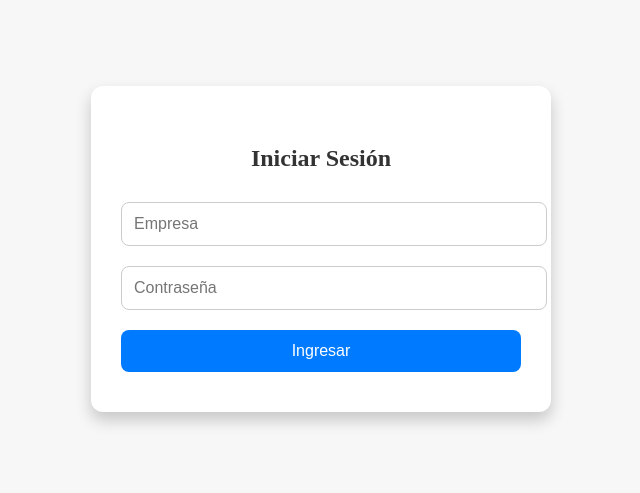
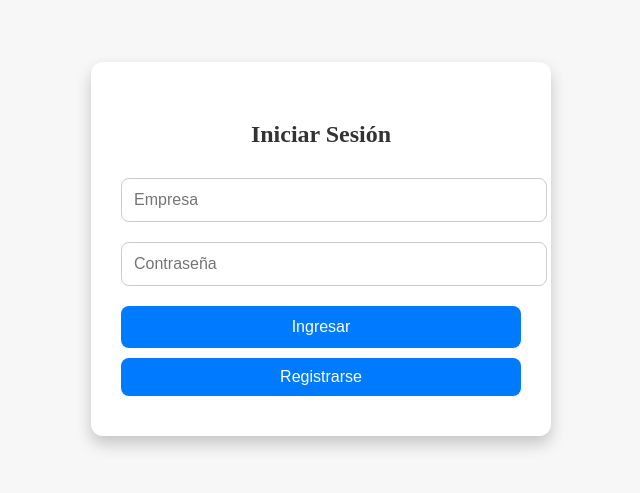
Before and after one commit to LyMCompany/sistema-inventario-rfid, a React (Create React App) app in the folder frontend/: page / in a window 1280 px wide. Shown: the part 159-652 px from the top of the page, without its empty margins (319-959 px from the left). Built offline with nearby package versions, Linux system fonts and the light colour scheme.

Commit message:
Agregado botón de registro en Login y función de registro completa

```diff
--- a/frontend/src/components/Login.jsx
+++ b/frontend/src/components/Login.jsx
@@ -1,8 +1,9 @@
 import React, { useState } from 'react';
 import { useNavigate } from 'react-router-dom';
 import Swal from 'sweetalert2';
+import { handleRegistro } from './RegistroUsuario';
+import '../styles/Login.css';
 import { useUser } from '../context/UserContext';
-import '../styles/Login.css';
 
 function Login() {
   const { setUsername } = useUser();
@@ -30,10 +31,14 @@ function Login() {
       if (response.ok && data.mensaje === 'Login exitoso') {
         const usuario = data.usuario;
         localStorage.setItem('usuario', JSON.stringify(usuario));
+        localStorage.setItem('username', usuario.empresa);
         setUsername(usuario.empresa);
-        localStorage.setItem('username', usuario.empresa);
 
-        navigate('/dashboard');
+        if (usuario.rol === 'admin') {
+          navigate('/admin');
+        } else {
+          navigate('/dashboard');
+        }
       } else {
         Swal.fire('Error', data.mensaje, 'error');
       }
@@ -62,6 +67,21 @@ function Login() {
           />
           <button type="submit">Ingresar</button>
         </form>
+        <button
+          type="button"
+          onClick={handleRegistro}
+          style={{
+            marginTop: '10px',
+            background: '#007bff',
+            color: '#fff',
+            border: 'none',
+            padding: '10px',
+            borderRadius: '8px',
+            cursor: 'pointer'
+          }}
+        >
+          Registrarse
+        </button>
       </div>
     </div>
   );
--- a/frontend/src/components/RegistroUsuario.jsx
+++ b/frontend/src/components/RegistroUsuario.jsx
@@ -1,121 +1,80 @@
-import React from 'react';
 import Swal from 'sweetalert2';
+import { v4 as uuidv4 } from 'uuid';
 
-const RegistroUsuario = () => {
-  const handleRegistro = async () => {
-    const { value: datos } = await Swal.fire({
-      title: 'Registro de Usuario',
-      html:
-        '<input id="swal-nombre" class="swal2-input" placeholder="Nombre">' +
-        '<input id="swal-apellidos" class="swal2-input" placeholder="Apellidos">' +
-        '<input id="swal-correo" type="email" class="swal2-input" placeholder="Correo">' +
-        '<input id="swal-empresa" class="swal2-input" placeholder="Nombre de la Empresa">' +
-        '<input id="swal-telefono" class="swal2-input" placeholder="Teléfono">',
-      focusConfirm: false,
-      preConfirm: () => {
-        return {
-          nombre: document.getElementById('swal-nombre').value,
-          apellidos: document.getElementById('swal-apellidos').value,
-          correo: document.getElementById('swal-correo').value,
-          empresa: document.getElementById('swal-empresa').value,
-          telefono: document.getElementById('swal-telefono').value,
-        };
-      },
-      showCancelButton: true,
-      confirmButtonText: 'Enviar datos'
-    });
+export const handleRegistro = async () => {
+  const { value: formValues } = await Swal.fire({
+    title: 'Registro de Usuario',
+    html:
+      '<input id="nombre" class="swal2-input" placeholder="Nombre">' +
+      '<input id="apellidos" class="swal2-input" placeholder="Apellidos">' +
+      '<input id="correo" type="email" class="swal2-input" placeholder="Correo">' +
+      '<input id="empresa" class="swal2-input" placeholder="Empresa">' +
+      '<input id="telefono" class="swal2-input" placeholder="Teléfono">',
+    focusConfirm: false,
+    showCancelButton: true,
+    confirmButtonText: 'Enviar datos',
+    preConfirm: () => {
+      const nombre = document.getElementById('nombre').value;
+      const apellidos = document.getElementById('apellidos').value;
+      const correo = document.getElementById('correo').value;
+      const empresa = document.getElementById('empresa').value;
+      const telefono = document.getElementById('telefono').value;
 
-    if (datos) {
-      try {
-        const res = await fetch('http://localhost:5000/register', {
-          method: 'POST',
-          headers: { 'Content-Type': 'application/json' },
-          body: JSON.stringify(datos)
-        });
+      if (!nombre || !apellidos || !correo || !empresa || !telefono) {
+        Swal.showValidationMessage('Todos los campos son obligatorios');
+        return false;
+      }
 
-        const respuesta = await res.json();
+      return { nombre, apellidos, correo, empresa, telefono };
+    }
+  });
 
-        if (!res.ok) {
-          throw new Error(respuesta.mensaje || 'Error al registrar');
-        }
+  if (formValues) {
+    const llave = uuidv4().slice(0, 4) + '-' + uuidv4().slice(0, 4) + '-' + uuidv4().slice(0, 4);
 
-        Swal.fire('Llave generada', `Llave: ${respuesta.llave}`, 'info');
-        validarLlave(respuesta.empresa);
-
-      } catch (error) {
-        Swal.fire('Error', error.message, 'error');
-      }
-    }
-  };
-
-  const validarLlave = async (empresa) => {
-    for (let intento = 1; intento <= 3; intento++) {
-      const { value: llaveIngresada } = await Swal.fire({
-        title: `Validar llave para ${empresa}`,
-        input: 'text',
-        inputPlaceholder: 'Ingrese la llave enviada',
-        showCancelButton: true,
-        confirmButtonText: 'Validar'
+    try {
+      const response = await fetch('https://backend-inventario-t3yr.onrender.com/auth/registrar', {
+        method: 'POST',
+        headers: { 'Content-Type': 'application/json' },
+        body: JSON.stringify({ ...formValues, clave: llave })
       });
 
-      if (!llaveIngresada) return;
+      const data = await response.json();
 
-      const res = await fetch('http://localhost:5000/validar-llave', {
-        method: 'POST',
-        headers: { 'Content-Type': 'application/json' },
-        body: JSON.stringify({ empresa, llaveIngresada })
-      });
+      if (response.ok) {
+        let intentos = 0;
+        let validado = false;
 
-      const data = await res.json();
+        while (intentos < 3 && !validado) {
+          const { value: claveIngresada } = await Swal.fire({
+            title: `Validación para empresa ${formValues.empresa}`,
+            input: 'text',
+            inputLabel: 'Ingresa la llave enviada:',
+            inputPlaceholder: 'xxxx-xxxx-xxxx',
+            showCancelButton: true,
+            inputValidator: (value) => {
+              if (!value) return 'Debes ingresar una llave';
+            }
+          });
 
-      if (res.ok && data.validado) {
-        Swal.fire('Validación exitosa', 'Llave correcta', 'success');
-        return pedirContraseña(empresa);
-      } else if (res.status === 401) {
-        Swal.fire('Llave incorrecta', `Intento ${data.intentos} de 3`, 'error');
+          if (claveIngresada === llave) {
+            await Swal.fire('Registro exitoso', 'Usuario registrado correctamente.', 'success');
+            validado = true;
+          } else {
+            intentos++;
+            if (intentos >= 3) {
+              Swal.fire('Error', 'Has superado el número de intentos', 'error');
+            } else {
+              Swal.fire('Error', 'Llave incorrecta', 'warning');
+            }
+          }
+        }
       } else {
-        Swal.fire('Error', data.mensaje, 'error');
-        break;
+        Swal.fire('Error', data.mensaje || 'No se pudo registrar', 'error');
       }
+    } catch (error) {
+      console.error('Error durante el registro:', error);
+      Swal.fire('Error', 'Error en la solicitud', 'error');
     }
-
-    Swal.fire('Cancelado', 'Se excedieron los intentos', 'error');
-  };
-
-  const pedirContraseña = async (empresa) => {
-    const { value: password } = await Swal.fire({
-      title: 'Registre su contraseña',
-      input: 'password',
-      inputPlaceholder: 'Ingrese una contraseña',
-      confirmButtonText: 'Aceptar',
-      inputAttributes: {
-        autocapitalize: 'off',
-        autocorrect: 'off'
-      }
-    });
-
-    if (!password) return;
-
-    const res = await fetch('http://localhost:5000/registrar-password', {
-      method: 'POST',
-      headers: { 'Content-Type': 'application/json' },
-      body: JSON.stringify({ empresa, password })
-    });
-
-    const data = await res.json();
-
-    if (res.ok) {
-      Swal.fire('Usuario registrado', data.mensaje, 'success');
-    } else {
-      Swal.fire('Error', data.mensaje, 'error');
-    }
-  };
-
-  return (
-    <div style={{ padding: '1rem' }}>
-      <button onClick={handleRegistro}>Registrar Usuario</button>
-    </div>
-  );
+  }
 };
-
-export default RegistroUsuario;
```
